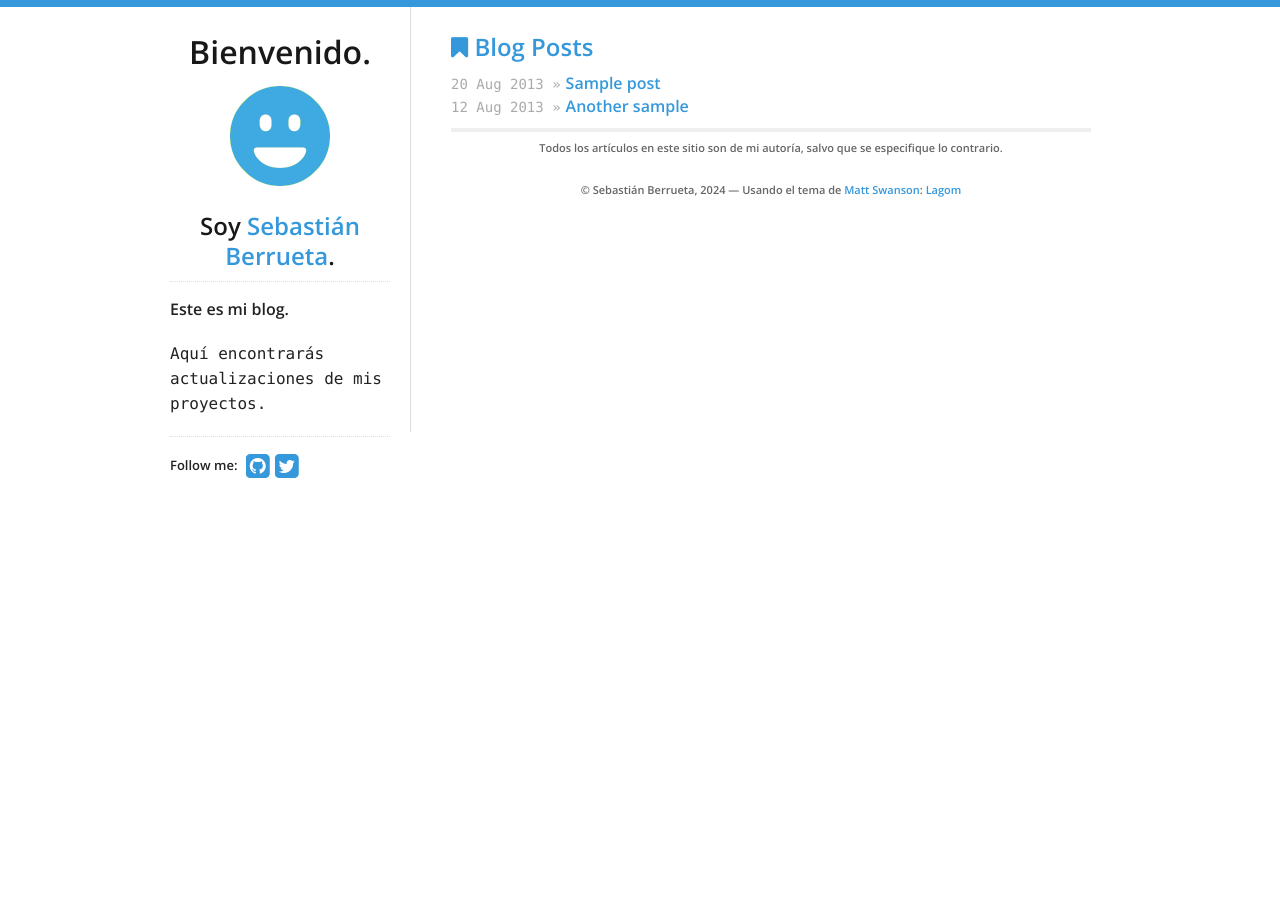
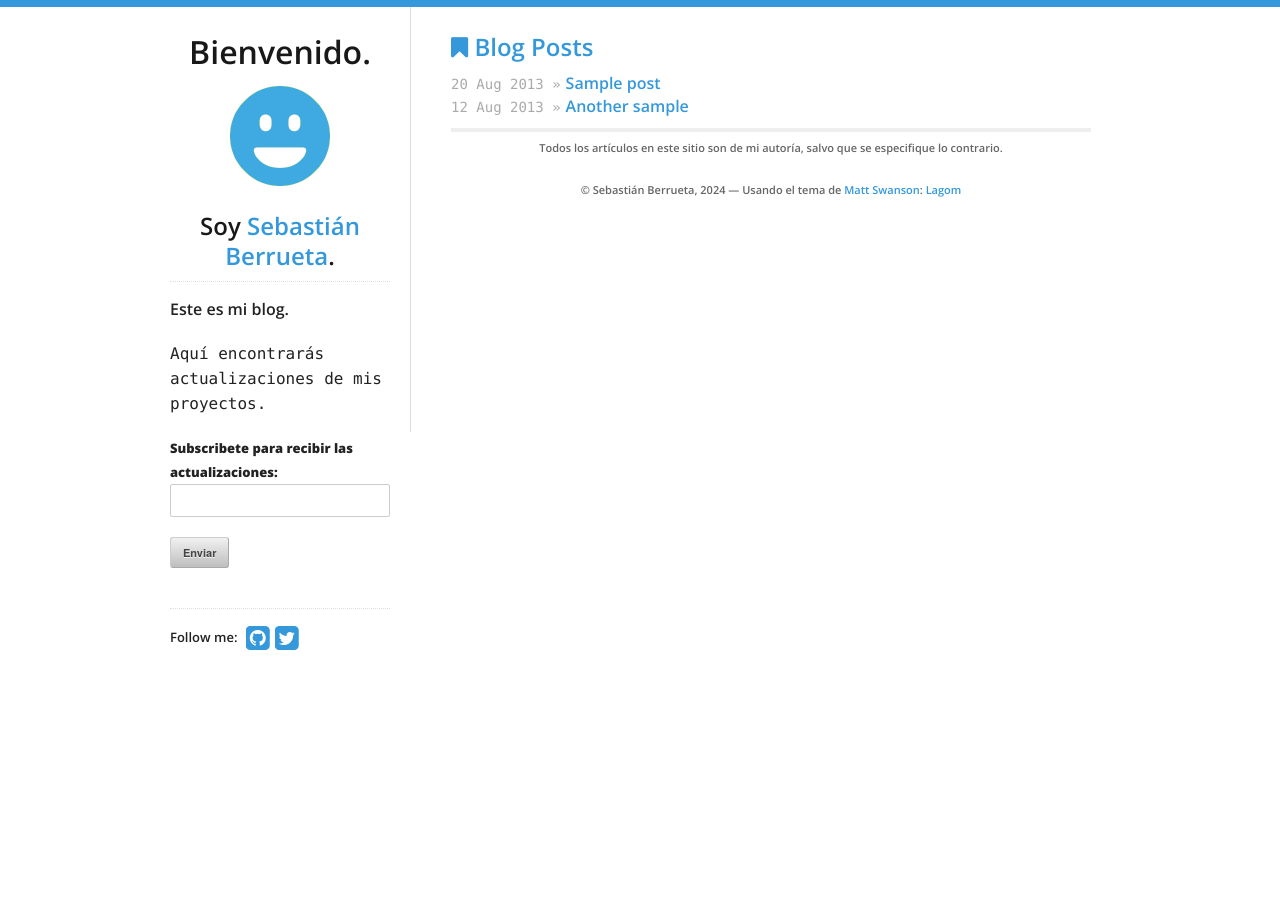
Before and after one commit to berruetaa/blog, a Jekyll site: the page built from index.html, in a window 1280 px wide. Built offline with Jekyll 4.4.1, drawn with Linux system fonts in a browser that asks for light colours.

Commit message:
Added mail suscription

```diff
--- a/_includes/sidebar.html
+++ b/_includes/sidebar.html
@@ -13,6 +13,11 @@
     <p>
       <code>Aquí encontrarás actualizaciones de mis proyectos.</code>
     </p>
+    <form method="post" action="https://weightless.so/api/lists/ab4uczym/subscribe">
+      <label for="email">Subscribete para recibir las actualizaciones:</label>
+      <input type="email" id="email" name="subscription[email]" required>
+      <button type="submit">Enviar</button>
+    </form>
   </div>
   <div id="social">
     {% include social.html %}
```
